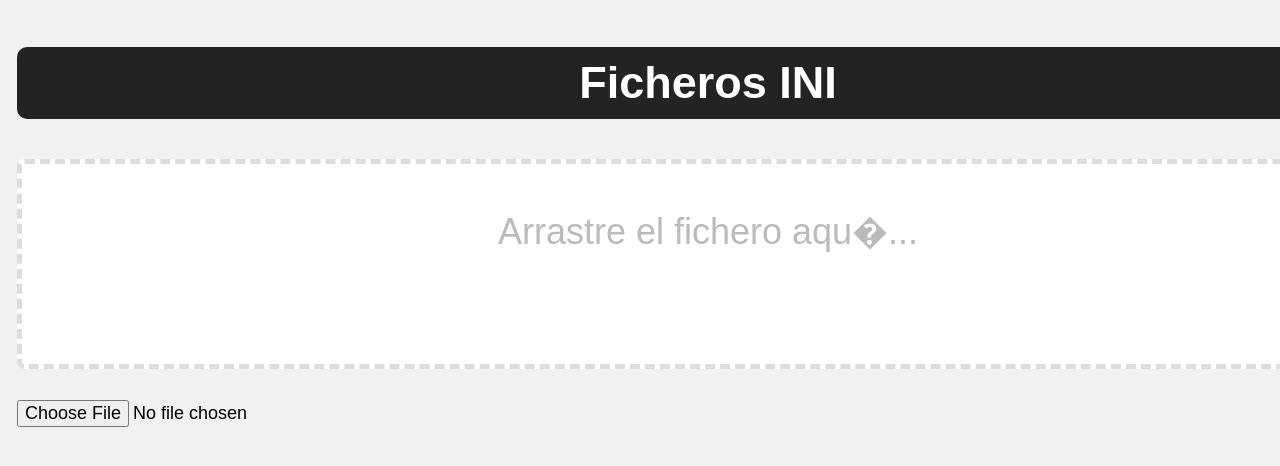
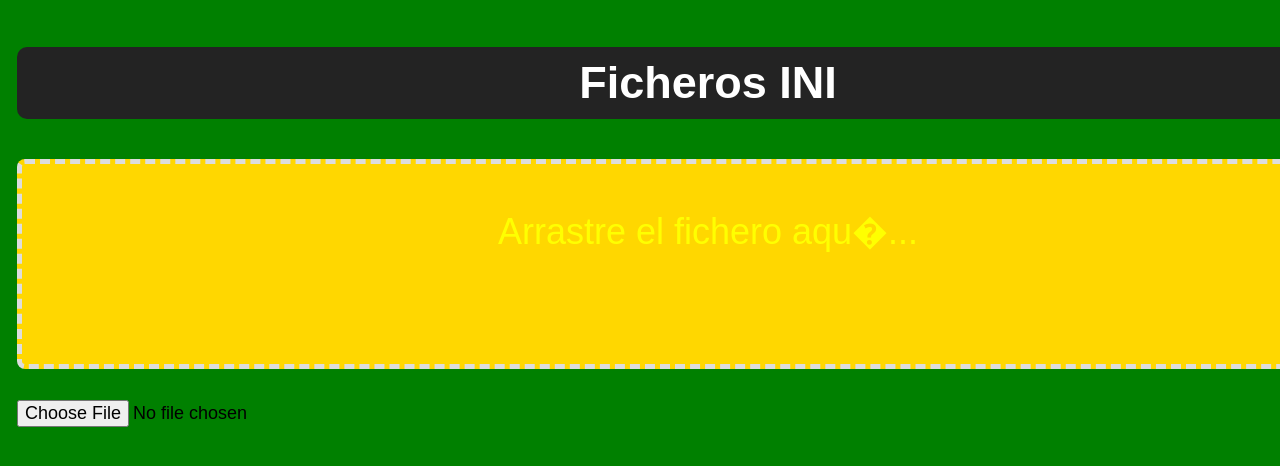
Before and after one commit to alu0100828788/pl-practica3-ini, a plain HTML site: page index.html in a window 1280 px wide. Shown: the top 466 px of the page. Drawn offline with nearby package versions, Linux system fonts and the light colour scheme.

Commit message:
cambiar1

```diff
--- a/global.css
+++ b/global.css
@@ -7,7 +7,7 @@ html *
 
 body
 {
- background-color: #f1f1f1;
+ background-color: green;
 }
 
 #dragdrop {
@@ -15,9 +15,9 @@ body
 	height: 200px;
 	border: 5px solid #DDD;
 	border-radius: 8px;
-	background-color: white;
+	background-color: gold;
 	text-align: center;
-	color: #BBB;
+	color: yellow;
 	font-size: 2em;
 	font-family: Arial, sans-serif;
 
```
